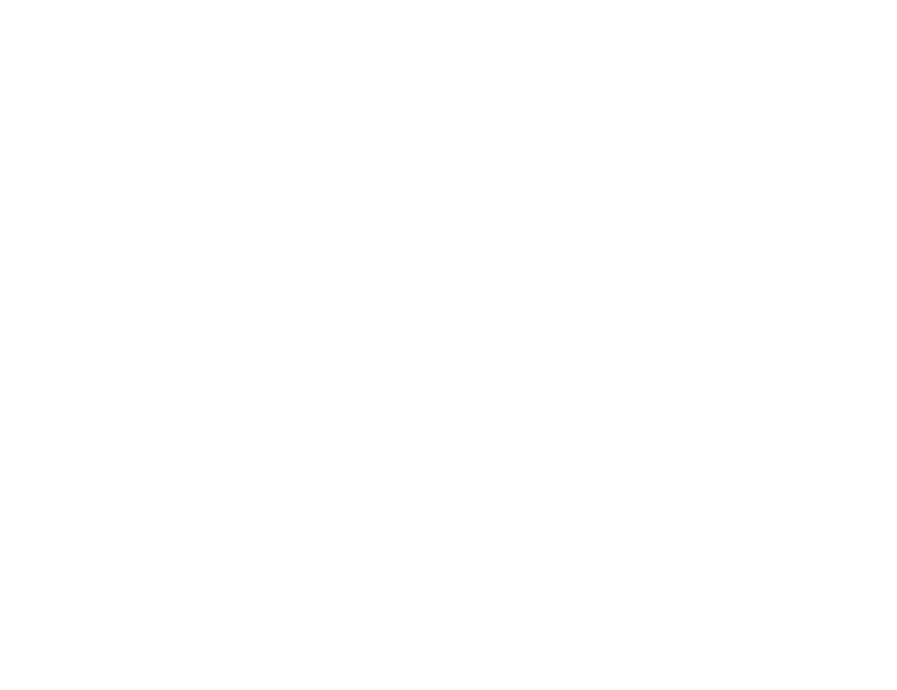
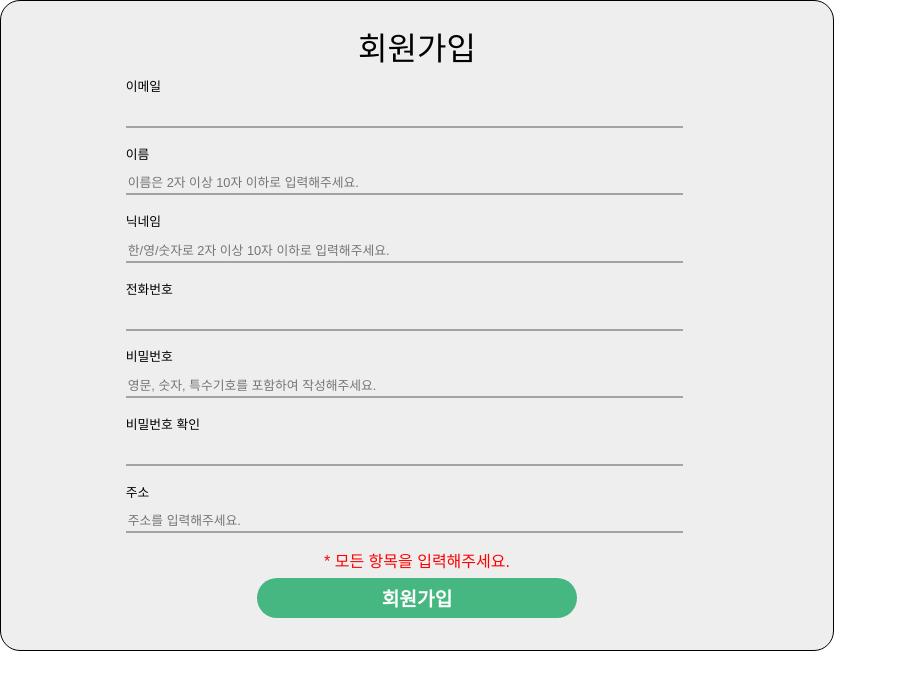
Before and after one commit to cho-in-sik/data-project, a React (Create React App) app in the folder frontend/: page /join in a window 1280 px wide. Before the commit this address had no page. Shown: the top 690 px of the page, without its empty margins (0-897 px from the left). Built offline with nearby package versions, Linux system fonts and the light colour scheme.

Commit message:
feat: Login, Join 페이지 작업(ing)

```diff
--- a/frontend/src/Router.jsx
+++ b/frontend/src/Router.jsx
@@ -1,5 +1,7 @@
 import React from 'react';
 import App from './App';
+import Join from './pages/Join/Join';
+import Login from './pages/Login/Login';
 import MyPage from './pages/User/MyPage';
 import UserDelete from './pages/User/UserDelete';
 import UserInfo from './pages/User/UserInfo';
@@ -16,6 +18,8 @@ export function Router() {
     <BrowserRouter>
       <Routes>
         <Route path="/" element={<App />} />
+        <Route path="/join" element={<Join />} />
+        <Route path="/login" element={<Login />} />
         <Route path="/MyPage" element={<MyPage />} />
         <Route path="/uservolunteer" element={<UserVolunteer />} />
         <Route path="/userinfo" element={<UserInfo />} />
--- a/frontend/src/pages/Join/Join.jsx
+++ b/frontend/src/pages/Join/Join.jsx
@@ -1,5 +1,7 @@
 import React, { useState, useRef } from 'react';
-import axios from 'axios';
+// import axios from 'axios';
+import { useNavigate } from 'react-router-dom';
+import styled from 'styled-components';
 
 const Join = () => {
   const inputRef = useRef([]);
@@ -12,17 +14,33 @@ const Join = () => {
     pwConfirm: '',
     address: '',
   });
+
   const { email, name, nickname, phone, pw, pwConfirm, address } = inputs;
+  const navigate = useNavigate();
 
   // 유효성 검사
-  const regExp =
-    /^[0-9a-zA-Z]([-_.]?[0-9a-zA-Z])*@[0-9a-zA-Z]([-_.]?[0-9a-zA-Z])*.[a-zA-Z]{2,3}$/i;
-  debugger;
-  const validEmail = regExp.test(email);
-  const validName = name.length >= 2 && name.length <= 20;
-  const validNickname = nickname.length >= 2 && nickname.length <= 20;
-  const validPw = pw.length >= 4 && pw.length <= 20;
-  const validPwConfirm = pwConfirm === pw;
+  // 이메일 : 이메일 형식 준수
+  const emailPattern =
+    /^[0-9a-zA-Z]([-_]?[0-9a-zA-Z])*@[0-9a-zA-Z]([-_]?[0-9a-zA-Z])*[.][a-z]{2,3}$/i;
+  const validEmail = email === '' || emailPattern.test(email);
+
+  // 이름 : 2자 이상 10자 이하
+  const namePattern = /^[가-힣a-zA-Z]{2,10}$/i;
+  const validName = name === '' || namePattern.test(name);
+
+  // 닉네임 : 2자 이상 10자 이하
+  const nicknamePattern = /^[ㄱ-ㅎ|가-힣|a-z|A-Z|0-9]{2,10}$/i;
+  const validNickname = nickname === '' || nicknamePattern.test(nickname);
+
+  // 비밀번호 : 영문숫자특수문자혼합 8자리 이상
+  const passwordPattern =
+    /^(?=.*?[0-9])(?=.*?[#?!@$ %^&*-])(?=.*?[A-Za-z]).{8,}$/i;
+  const validPw = pw === '' || passwordPattern.test(pw);
+
+  // 비밀번호 확인 : 비밀번호와 일치
+  const validPwConfirm = pwConfirm === '' || pwConfirm === pw;
+
+  // 공백 검사
   const validBlank =
     email === '' ||
     name === '' ||
@@ -40,14 +58,17 @@ const Join = () => {
     });
   };
 
-  // 회원가입 버튼 클릭시 클릭 이벤트
+  // 회원가입 버튼 클릭시
   const handleClick = () => {
+    // 이메일 검사(유효하지 않을 경우)
     if (!validEmail) {
       alert('올바른 이메일을 입력하세요.');
+      // inputs에 들어있던 email을 공백으로 초기화하고
       setInputs({
         ...inputs,
         email: '',
       });
+      // 해당 input 태그를 포커스
       inputRef.current[0].focus();
     } else if (!validName) {
       alert('올바른 이름을 입력하세요.');
@@ -77,15 +98,19 @@ const Join = () => {
         pwConfirm: '',
       });
       inputRef.current[4].focus();
+    } else if (validBlank) {
+      alert('모든 항목을 입력해주세요.');
+      return false;
+      // 모든 검사를 통과하면
     } else {
-      submitData();
+      alert('회원가입되었습니다. 로그인 페이지로 이동합니다.');
+      // submitData();
+      navigate('/login');
     }
   };
 
   // api에 전달
-  const submitData = async () => {
-    debugger;
-
+  /* const submitData = async () => {
     const data = {
       name: name,
       email: email,
@@ -97,78 +122,88 @@ const Join = () => {
       type: '',
     };
     try {
-      await axios.post('/public/data/userlist.json', { ...data });
-      alert('회원가입 성공!');
+      const res = await axios.post('/public/data/userlist.json', data);
+      console.log(res);
     } catch (e) {
-      console.error(e);
+      console.log(e);
     }
-  };
-
-  // submitData();
+  }; */
 
   return (
-    <div className="JoinBox">
-      <p className="JoinTitle">회원가입</p>
-      <div className="JoinWrapper">
+    <JoinBox>
+      <JoinTitle>회원가입</JoinTitle>
+      <JoinWrapper>
+        <JoinItem>
           <p>이메일</p>
           <input
             type="email"
             name="email"
-          placeholder="이메일을 입력해주세요."
             value={email}
             onChange={handleChange}
             ref={(i) => (inputRef.current[0] = i)}
           />
-        {validEmail ? null : <p>올바른 이메일을 입력하세요.</p>}
+          {validEmail ? null : <span> * 올바른 이메일을 입력하세요.</span>}
+        </JoinItem>
+        <JoinItem>
           <p>이름</p>
           <input
             type="text"
             name="name"
-          placeholder="이름을 입력해주세요."
+            placeholder="이름은 2자 이상 10자 이하로 입력해주세요."
             value={name}
             onChange={handleChange}
             ref={(i) => (inputRef.current[1] = i)}
           />
-        {validName ? null : <p>올바른 이름을 입력하세요.</p>}
+          {validName ? null : <span> * 올바른 이름을 입력하세요.</span>}
+        </JoinItem>
+        <JoinItem>
           <p>닉네임</p>
           <input
             type="text"
             name="nickname"
-          placeholder="닉네임을 입력해주세요."
+            placeholder="한/영/숫자로 2자 이상 10자 이하로 입력해주세요."
             value={nickname}
             onChange={handleChange}
             ref={(i) => (inputRef.current[2] = i)}
           />
-        {validNickname ? null : <p>올바른 닉네임을 입력하세요.</p>}
+          {validNickname ? null : <span> * 올바른 닉네임을 입력하세요.</span>}
+        </JoinItem>
+        <JoinItem>
           <p>전화번호</p>
           <input
             type="text"
             name="phone"
-          placeholder="전화번호를 입력해주세요."
             value={phone}
             onChange={handleChange}
             ref={(i) => (inputRef.current[3] = i)}
           />
+        </JoinItem>
+        <JoinItem>
           <p>비밀번호</p>
           <input
             type="password"
             name="pw"
-          placeholder="비밀번호를 입력해주세요."
+            placeholder="영문, 숫자, 특수기호를 포함하여 작성해주세요."
             value={pw}
             onChange={handleChange}
             ref={(i) => (inputRef.current[4] = i)}
           />
-        {validPw ? null : <p>올바른 비밀번호를 입력하세요.</p>}
+          {validPw ? null : <span> * 올바른 비밀번호를 입력하세요.</span>}
+        </JoinItem>
+        <JoinItem>
           <p>비밀번호 확인</p>
           <input
             type="password"
             name="pwConfirm"
-          placeholder="비밀번호를 한 번 더 입력해주세요."
             value={pwConfirm}
             onChange={handleChange}
             ref={(i) => (inputRef.current[5] = i)}
           />
-        {validPwConfirm ? null : <p>비밀번호 확인이 일치하지 않습니다.</p>}
+          {validPwConfirm ? null : (
+            <span> * 비밀번호 확인이 일치하지 않습니다.</span>
+          )}
+        </JoinItem>
+        <JoinItem>
           <p>주소</p>
           <input
             type="text"
@@ -178,13 +213,83 @@ const Join = () => {
             onChange={handleChange}
             ref={(i) => (inputRef.current[6] = i)}
           />
-      </div>
-      {!validBlank ? null : <p>모든 항목을 입력해주세요.</p>}
+        </JoinItem>
+        {!validBlank ? null : <span> * 모든 항목을 입력해주세요.</span>}
+      </JoinWrapper>
       <button type="button" onClick={handleClick}>
         회원가입
       </button>
-    </div>
+    </JoinBox>
   );
 };
 
 export default Join;
+
+const JoinBox = styled.div`
+  width: 60%;
+  background: #eee;
+  border: 1px solid;
+  border-radius: 20px;
+  text-align: center;
+  padding: 2rem;
+
+  button {
+    border: none;
+    color: #fff;
+    font-size: 1.2rem;
+    font-weight: bold;
+    background-color: #47b781;
+    width: 20rem;
+    height: 2.5rem;
+    border-radius: 20px;
+    margin-top: 0.5rem;
+  }
+`;
+
+const JoinTitle = styled.div`
+  width: 50%;
+  font-size: 2rem;
+  margin: 0 auto;
+`;
+
+const JoinWrapper = styled.div`
+  width: 80%;
+  margin: 0 auto;
+
+  span {
+    display: block;
+    color: #ff0000;
+    font-size: 1rem;
+  }
+`;
+
+const JoinItem = styled.div`
+  width: 90%;
+  margin: 1rem;
+  p {
+    font-size: 0.8rem;
+    text-align: left;
+    width: 30%;
+    margin-bottom: 0.5rem;
+  }
+  input {
+    width: 100%;
+    background-color: #eee;
+    border: none;
+    border-bottom: 2px solid #a3a3a3;
+    font-size: 1.2rem;
+    margin-bottom: 0.3rem;
+  }
+  input:focus {
+    outline: none;
+  }
+  input::placeholder {
+    font-size: 0.8rem;
+  }
+  span {
+    display: block;
+    text-align: left;
+    color: #ff0000;
+    font-size: 0.7rem;
+  }
+`;
--- /dev/null
+++ b/frontend/src/pages/Login/Login.jsx
@@ -0,0 +1,55 @@
+import React, { useState } from 'react';
+// import axios from 'axios';
+import { useNavigate, Link } from 'react-router-dom';
+
+function Login() {
+  const navigate = useNavigate();
+  const [email, setEmail] = useState('');
+  const [pw, setPw] = useState('');
+
+  const handleEmailChange = (e) => {
+    setEmail(e.target.value);
+  };
+
+  const handlePwChange = (e) => {
+    setPw(e.target.value);
+  };
+
+  const handleClick = async () => {
+    if (email === '' || pw === '') {
+      alert('이메일과 패스워드를 입력해주세요.');
+      return false;
+    }
+    alert('로그인에 성공했습니다.');
+    navigate('/MyPage');
+    /* try {
+      const res = await axios.post('/api/login', { email, pw });
+      console.log(res);
+      localStorage.setItem('token', res.data.token);
+      navigate('/MyPage');
+    } catch (e) {
+      console.log(e);
+    } */
+  };
+  return (
+    <div className="LoginBox">
+      <h1 className="LoginTitle">로그인</h1>
+      <div className="LoginWrapper">
+        <p>이메일</p>
+        <input
+          type="email"
+          name="email"
+          value={email}
+          onChange={handleEmailChange}
+        />
+        <p>비밀번호</p>
+        <input type="text" name="pw" value={pw} onChange={handlePwChange} />
+      </div>
+      <button onClick={handleClick}>로그인</button>
+      <p>아직 회원이 아니신가요?</p>
+      <Link to="/join">회원가입하기</Link>
+    </div>
+  );
+}
+
+export default Login;
--- a/frontend/src/styles/GlobalStyle.jsx
+++ b/frontend/src/styles/GlobalStyle.jsx
@@ -1,4 +1,3 @@
-import React from 'react';
 import { createGlobalStyle } from 'styled-components';
 import reset from 'styled-reset';
 
```
Also changed, not shown: frontend/public/data/userlist.json (added, +24 -0 lines). Lines whose indentation alone changed are shown as unchanged.
